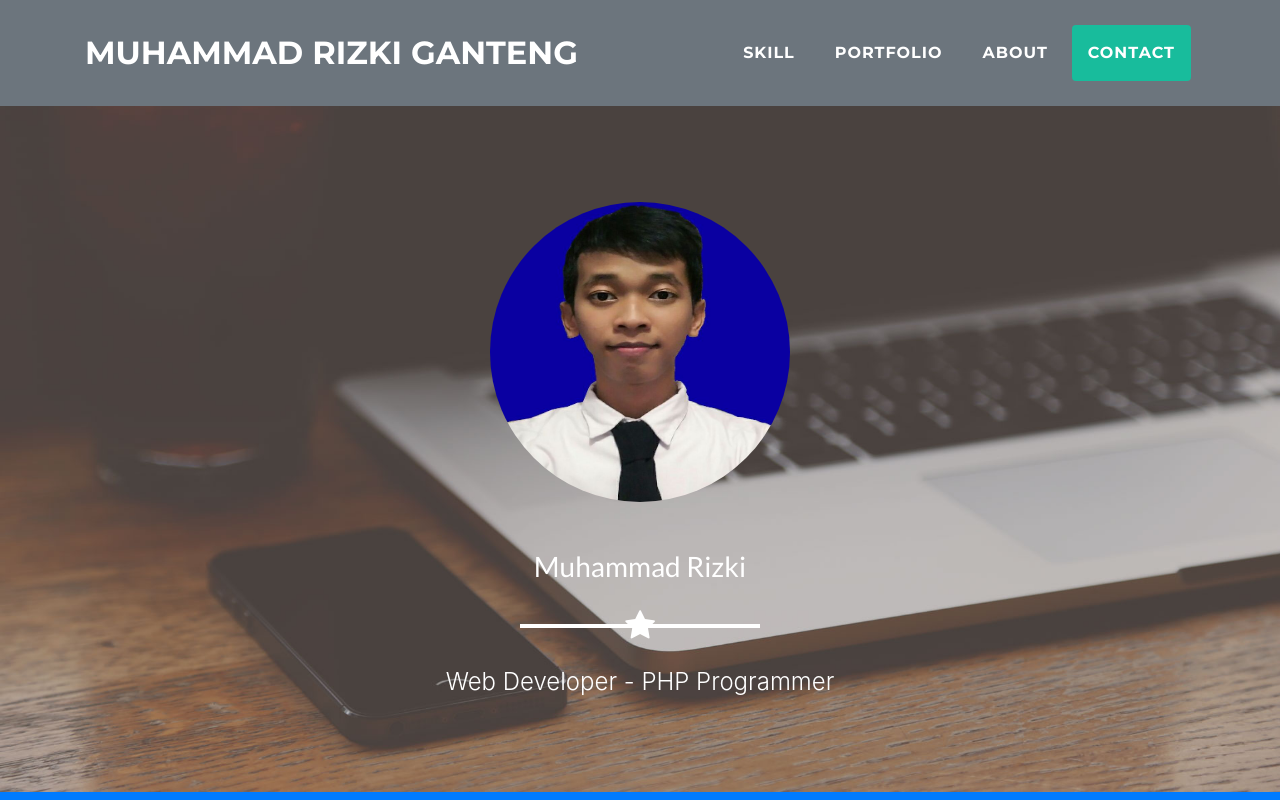
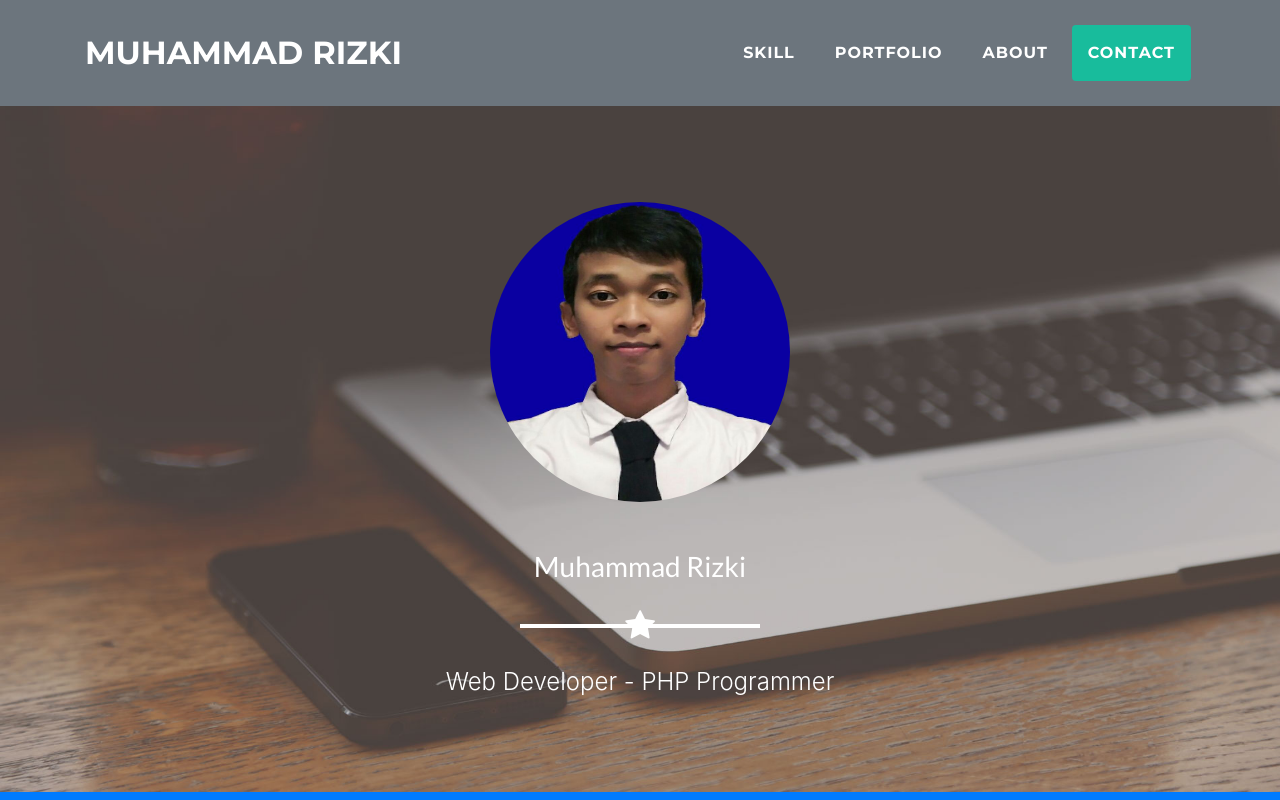
Before and after one commit to r1zkykeren77/muhamadrizki09.github.io, a website with bundled scripts: page index.html in a window 1280 px wide. Shown: the top 800 px of the page. Built offline with nearby package versions, Linux system fonts and the light colour scheme.

Commit message:
Update index.html

```diff
--- a/index.html
+++ b/index.html
@@ -31,7 +31,7 @@
   <!-- Navigation -->
   <nav class="navbar navbar-expand-lg bg-secondary fixed-top text-uppercase" id="mainNav">
     <div class="container">
-      <a class="navbar-brand js-scroll-trigg-top">Muhammad Rizki Ganteng</a>
+      <a class="navbar-brand js-scroll-trigg-top">Muhammad Rizki</a>
       <button class="navbar-toggler navbar-toggler-right text-uppercase bg-primary text-white rounded" type="button" data-toggle="collapse" data-target="#navbarResponsive" aria-controls="navbarResponsive" aria-expanded="false" aria-label="Toggle navigation">
         Menu
         <i class="fa fa-bars"></i>
```
